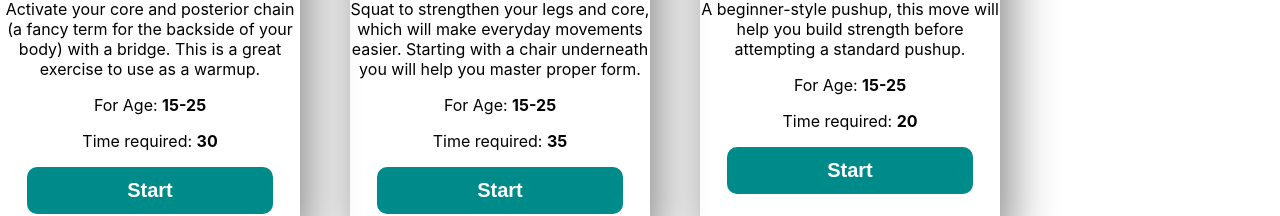
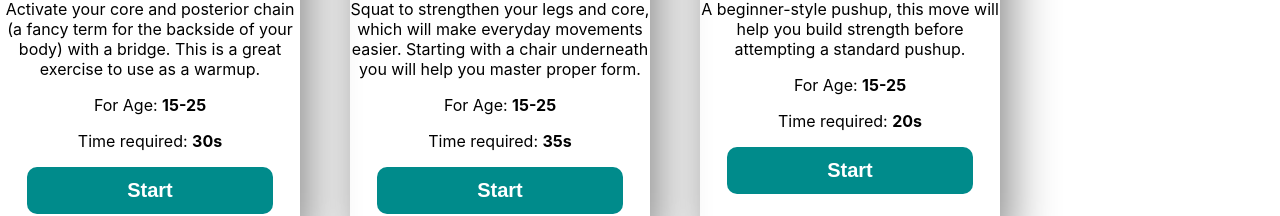
Before and after one commit to miavai649/assignment-8, a React (Create React App) app: page / in a window 1280 px wide. Shown: the part 579-795 px from the top of the page. Built offline with nearby package versions, Linux system fonts and the light colour scheme.

Commit message:
card edited

```diff
--- a/src/components/Cards/Cards.js
+++ b/src/components/Cards/Cards.js
@@ -9,7 +9,7 @@ const Cards = (props) => {
             <h2>{props.name}</h2>
             <p>{props.text}</p>
             <p>For Age: <b>{props.age}</b></p>
-            <p>Time required: <b>{props.time}</b></p>
+            <p>Time required: <b>{props.time}s</b></p>
             <button className='start-btn'>Start</button>
             </div>
         </div>
```
